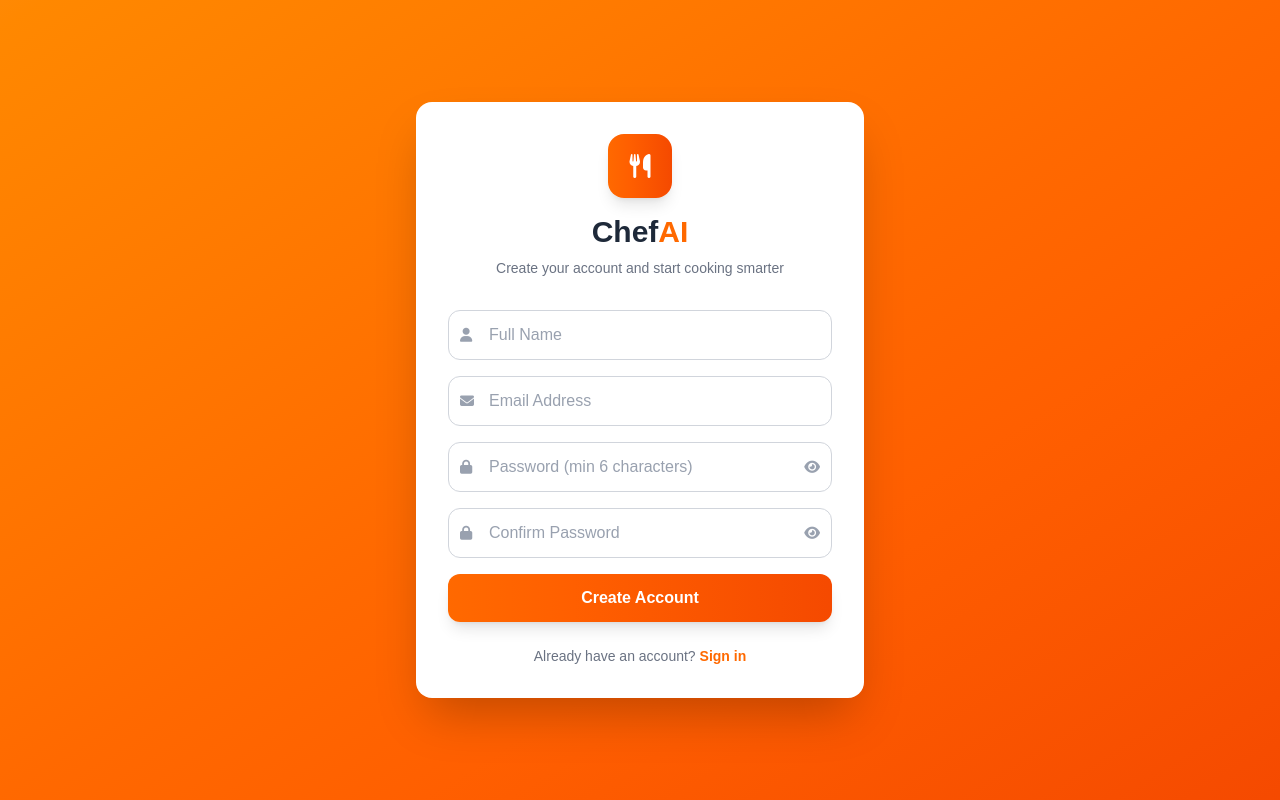
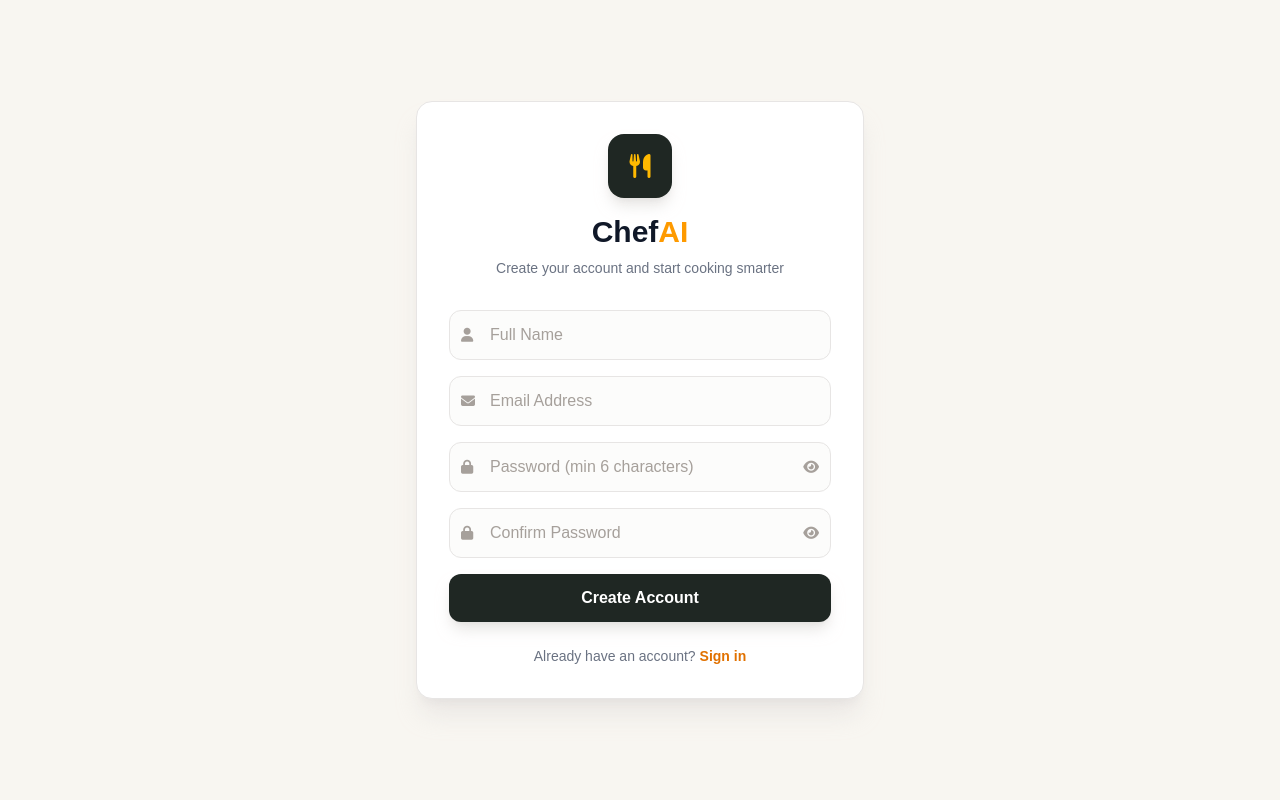
Before and after one commit to malikahsankhan/recipe-assitent, a Next.js app: page /register in a window 1280 px wide. Built offline with nearby package versions, Linux system fonts and the light colour scheme; no server answers.

Commit message:
improved UI of register page

```diff
--- a/app/register/page.tsx
+++ b/app/register/page.tsx
@@ -1,7 +1,8 @@
 'use client'
+
 import { useState, type FormEvent } from 'react'
+import Link from 'next/link'
 import { createClient } from '../lib/supbase/client'
-import Link from 'next/link'
 
 export default function RegisterPage() {
   const supabase = createClient()
@@ -18,52 +19,58 @@ export default function RegisterPage() {
   const register = async (e: FormEvent) => {
     e.preventDefault()
     setError('')
+
     if (password !== confirm) {
-      setError('Passwords do not match!');
+      setError('Passwords do not match!')
       return
     }
+
     if (password.length < 6) {
-      setError('Password must be at least 6 characters long!');
+      setError('Password must be at least 6 characters long!')
       return
     }
+
     setLoading(true)
     const { error } = await supabase.auth.signUp({
-      email, password,
+      email,
+      password,
       options: { data: { full_name: name } },
     })
+
     if (error) {
       setError(error.message)
     } else {
       setSuccess(true)
     }
+
     setLoading(false)
   }
 
   if (success) {
     return (
-      <div className="min-h-screen bg-gradient-to-br from-orange-400 via-orange-500 to-orange-600 flex items-center justify-center p-4">
-        <div className="bg-white rounded-2xl shadow-2xl p-8 w-full max-w-md text-center">
-          <div className="w-20 h-20 bg-gradient-to-r from-orange-400 to-orange-600 rounded-full flex items-center justify-center mx-auto mb-6">
-            <i className="fa-solid fa-circle-check text-white text-3xl" aria-hidden="true" />
+      <div className="flex min-h-screen items-center justify-center bg-[#f8f6f1] p-4">
+        <div className="w-full max-w-md rounded-2xl border border-stone-200 bg-white p-6 text-center shadow-xl shadow-stone-300/40 sm:p-8">
+          <div className="mx-auto mb-6 flex h-20 w-20 items-center justify-center rounded-full bg-[#1f2723] shadow-lg shadow-stone-300/60">
+            <i className="fa-solid fa-circle-check text-3xl text-amber-400" aria-hidden="true" />
           </div>
-          <h2 className="text-2xl font-bold text-gray-800 mb-3 flex items-center justify-center gap-2">
-            <i className="fa-solid fa-envelope text-orange-500" aria-hidden="true" />
+          <h2 className="mb-3 flex items-center justify-center gap-2 text-2xl font-bold text-gray-900">
+            <i className="fa-solid fa-envelope text-amber-500" aria-hidden="true" />
             Verify Your Email!
           </h2>
-          <p className="text-gray-600 mb-2">
+          <p className="mb-2 text-gray-600">
             We&apos;ve sent a confirmation link to:
           </p>
-          <p className="text-orange-500 font-semibold mb-6 break-all">
+          <p className="mb-6 break-all font-semibold text-amber-600">
             {email}
           </p>
-          <p className="text-gray-500 text-sm mb-6">
+          <p className="mb-6 text-sm text-gray-500">
             Click the link in the email to activate your account and start your culinary journey!
           </p>
           <Link
             href="/"
-            className="inline-flex items-center gap-2 bg-gradient-to-r from-orange-500 to-orange-600 text-white px-6 py-3 rounded-xl font-semibold hover:from-orange-600 hover:to-orange-700 transition-all duration-300 shadow-lg"
+            className="inline-flex items-center gap-2 rounded-xl bg-[#1f2723] px-6 py-3 font-semibold text-white shadow-lg shadow-stone-300/60 transition-all duration-300 hover:bg-[#2d3933]"
           >
-            <i className="fa-solid fa-utensils" aria-hidden="true" />
+            <i className="fa-solid fa-utensils text-amber-400" aria-hidden="true" />
             Go to Login
           </Link>
         </div>
@@ -72,26 +79,23 @@ export default function RegisterPage() {
   }
 
   return (
-    <div className="min-h-screen bg-gradient-to-br from-orange-400 via-orange-500 to-orange-600 flex items-center justify-center p-4">
-      <div className="bg-white rounded-2xl shadow-2xl p-8 w-full max-w-md">
-        {/* Logo and Header */}
-        <div className="text-center mb-8">
-          <div className="w-16 h-16 bg-gradient-to-r from-orange-500 to-orange-600 rounded-2xl flex items-center justify-center mx-auto mb-4 shadow-lg">
-            <i className="fa-solid fa-utensils text-white text-2xl" aria-hidden="true" />
+    <div className="flex min-h-screen items-center justify-center bg-[#f8f6f1] p-4">
+      <div className="w-full max-w-md rounded-2xl border border-stone-200 bg-white p-6 shadow-xl shadow-stone-300/40 sm:p-8">
+        <div className="mb-8 text-center">
+          <div className="mx-auto mb-4 flex h-16 w-16 items-center justify-center rounded-2xl bg-[#1f2723] shadow-lg shadow-stone-300/60">
+            <i className="fa-solid fa-utensils text-2xl text-amber-400" aria-hidden="true" />
           </div>
-          <h1 className="text-3xl font-bold text-gray-800 mb-2">
-            Chef<span className="text-orange-500">AI</span>
+          <h1 className="mb-2 text-3xl font-bold text-gray-900">
+            Chef<span className="text-amber-500">AI</span>
           </h1>
-          <p className="text-gray-500 text-sm">
+          <p className="text-sm text-gray-500">
             Create your account and start cooking smarter
           </p>
         </div>
 
-        {/* Registration Form */}
         <form onSubmit={register} className="space-y-4">
-          {/* Name Field */}
-          <div className="relative">
-            <div className="absolute left-3 top-1/2 -translate-y-1/2 text-gray-400">
+          <div className="group relative">
+            <div className="absolute left-3 top-1/2 -translate-y-1/2 text-stone-400 transition-colors group-focus-within:text-amber-500">
               <i className="fa-solid fa-user text-sm" aria-hidden="true" />
             </div>
             <input
@@ -100,13 +104,12 @@ export default function RegisterPage() {
               value={name}
               onChange={(e) => setName(e.target.value)}
               required
-              className="w-full border border-gray-300 rounded-xl px-4 py-3 pl-10 text-gray-800 placeholder-gray-400 focus:outline-none focus:ring-2 focus:ring-orange-400 focus:border-transparent transition-all duration-300"
+              className="w-full rounded-xl border border-stone-200 bg-stone-50/60 px-4 py-3 pl-10 text-gray-900 placeholder-stone-400 transition-all duration-300 focus:border-transparent focus:bg-white focus:outline-none focus:ring-2 focus:ring-amber-400"
             />
           </div>
 
-          {/* Email Field */}
-          <div className="relative">
-            <div className="absolute left-3 top-1/2 -translate-y-1/2 text-gray-400">
+          <div className="group relative">
+            <div className="absolute left-3 top-1/2 -translate-y-1/2 text-stone-400 transition-colors group-focus-within:text-amber-500">
               <i className="fa-solid fa-envelope text-sm" aria-hidden="true" />
             </div>
             <input
@@ -115,66 +118,67 @@ export default function RegisterPage() {
               value={email}
               onChange={(e) => setEmail(e.target.value)}
               required
-              className="w-full border border-gray-300 rounded-xl px-4 py-3 pl-10 text-gray-800 placeholder-gray-400 focus:outline-none focus:ring-2 focus:ring-orange-400 focus:border-transparent transition-all duration-300"
+              className="w-full rounded-xl border border-stone-200 bg-stone-50/60 px-4 py-3 pl-10 text-gray-900 placeholder-stone-400 transition-all duration-300 focus:border-transparent focus:bg-white focus:outline-none focus:ring-2 focus:ring-amber-400"
             />
           </div>
 
-          {/* Password Field */}
-          <div className="relative">
-            <div className="absolute left-3 top-1/2 -translate-y-1/2 text-gray-400">
+          <div className="group relative">
+            <div className="absolute left-3 top-1/2 -translate-y-1/2 text-stone-400 transition-colors group-focus-within:text-amber-500">
               <i className="fa-solid fa-lock text-sm" aria-hidden="true" />
             </div>
             <input
-              type={showPassword ? "text" : "password"}
+              type={showPassword ? 'text' : 'password'}
               placeholder="Password (min 6 characters)"
               value={password}
               onChange={(e) => setPassword(e.target.value)}
               required
-              className="w-full border border-gray-300 rounded-xl px-4 py-3 pl-10 pr-12 text-gray-800 placeholder-gray-400 focus:outline-none focus:ring-2 focus:ring-orange-400 focus:border-transparent transition-all duration-300"
+              className="w-full rounded-xl border border-stone-200 bg-stone-50/60 px-4 py-3 pl-10 pr-12 text-gray-900 placeholder-stone-400 transition-all duration-300 focus:border-transparent focus:bg-white focus:outline-none focus:ring-2 focus:ring-amber-400"
             />
             <button
               type="button"
               onClick={() => setShowPassword(!showPassword)}
-              className="absolute right-3 top-1/2 -translate-y-1/2 text-gray-400 hover:text-gray-600 transition-colors"
+              className="absolute right-3 top-1/2 -translate-y-1/2 text-stone-400 transition-colors hover:text-gray-700"
+              title={showPassword ? 'Hide password' : 'Show password'}
             >
               <i className={`fa-solid ${showPassword ? 'fa-eye-slash' : 'fa-eye'} text-sm`} aria-hidden="true" />
             </button>
           </div>
 
-          {/* Confirm Password Field */}
-          <div className="relative">
-            <div className="absolute left-3 top-1/2 -translate-y-1/2 text-gray-400">
+          <div className="group relative">
+            <div className="absolute left-3 top-1/2 -translate-y-1/2 text-stone-400 transition-colors group-focus-within:text-amber-500">
               <i className="fa-solid fa-lock text-sm" aria-hidden="true" />
             </div>
             <input
-              type={showConfirmPassword ? "text" : "password"}
+              type={showConfirmPassword ? 'text' : 'password'}
               placeholder="Confirm Password"
               value={confirm}
               onChange={(e) => setConfirm(e.target.value)}
               required
-              className="w-full border border-gray-300 rounded-xl px-4 py-3 pl-10 pr-12 text-gray-800 placeholder-gray-400 focus:outline-none focus:ring-2 focus:ring-orange-400 focus:border-transparent transition-all duration-300"
+              className="w-full rounded-xl border border-stone-200 bg-stone-50/60 px-4 py-3 pl-10 pr-12 text-gray-900 placeholder-stone-400 transition-all duration-300 focus:border-transparent focus:bg-white focus:outline-none focus:ring-2 focus:ring-amber-400"
             />
             <button
               type="button"
               onClick={() => setShowConfirmPassword(!showConfirmPassword)}
-              className="absolute right-3 top-1/2 -translate-y-1/2 text-gray-400 hover:text-gray-600 transition-colors"
+              className="absolute right-3 top-1/2 -translate-y-1/2 text-stone-400 transition-colors hover:text-gray-700"
+              title={showConfirmPassword ? 'Hide password' : 'Show password'}
             >
               <i className={`fa-solid ${showConfirmPassword ? 'fa-eye-slash' : 'fa-eye'} text-sm`} aria-hidden="true" />
             </button>
           </div>
 
-          {/* Error Message */}
           {error && (
-            <div className="bg-red-50 border border-red-200 rounded-xl p-3">
-              <p className="text-red-500 text-xs text-center">{error}</p>
+            <div className="rounded-xl border border-red-200 bg-red-50 p-3">
+              <p className="flex items-center justify-center gap-2 text-center text-xs text-red-500">
+                <i className="fa-solid fa-circle-exclamation" aria-hidden="true" />
+                {error}
+              </p>
             </div>
           )}
 
-          {/* Submit Button */}
           <button
             type="submit"
             disabled={loading}
-            className="w-full bg-gradient-to-r from-orange-500 to-orange-600 text-white py-3 rounded-xl font-semibold hover:from-orange-600 hover:to-orange-700 disabled:opacity-50 disabled:cursor-not-allowed transition-all duration-300 shadow-lg hover:shadow-xl transform hover:scale-[1.02]"
+            className="flex w-full items-center justify-center gap-2 rounded-xl bg-[#1f2723] py-3 font-semibold text-white shadow-lg shadow-stone-300/60 transition-all duration-300 hover:bg-[#2d3933] hover:shadow-xl disabled:cursor-not-allowed disabled:opacity-50"
           >
             {loading ? (
               <span className="flex items-center justify-center gap-2">
@@ -187,13 +191,12 @@ export default function RegisterPage() {
           </button>
         </form>
 
-        {/* Login Link */}
         <div className="mt-6 text-center">
-          <p className="text-gray-500 text-sm">
+          <p className="text-sm text-gray-500">
             Already have an account?{' '}
             <Link
               href="/"
-              className="text-orange-500 font-semibold hover:text-orange-600 transition-colors hover:underline"
+              className="font-semibold text-amber-600 transition-colors hover:text-amber-700 hover:underline"
             >
               Sign in
             </Link>
```
Also changed, not shown: app/page.tsx (+32 -34 lines).
